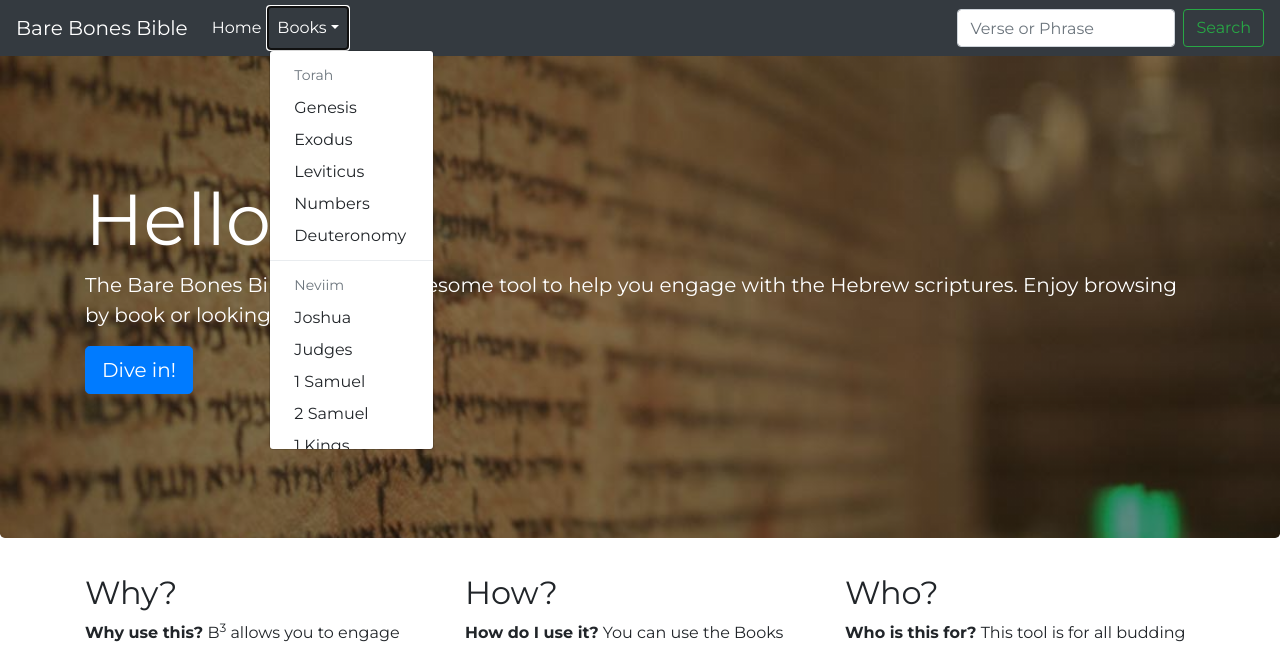
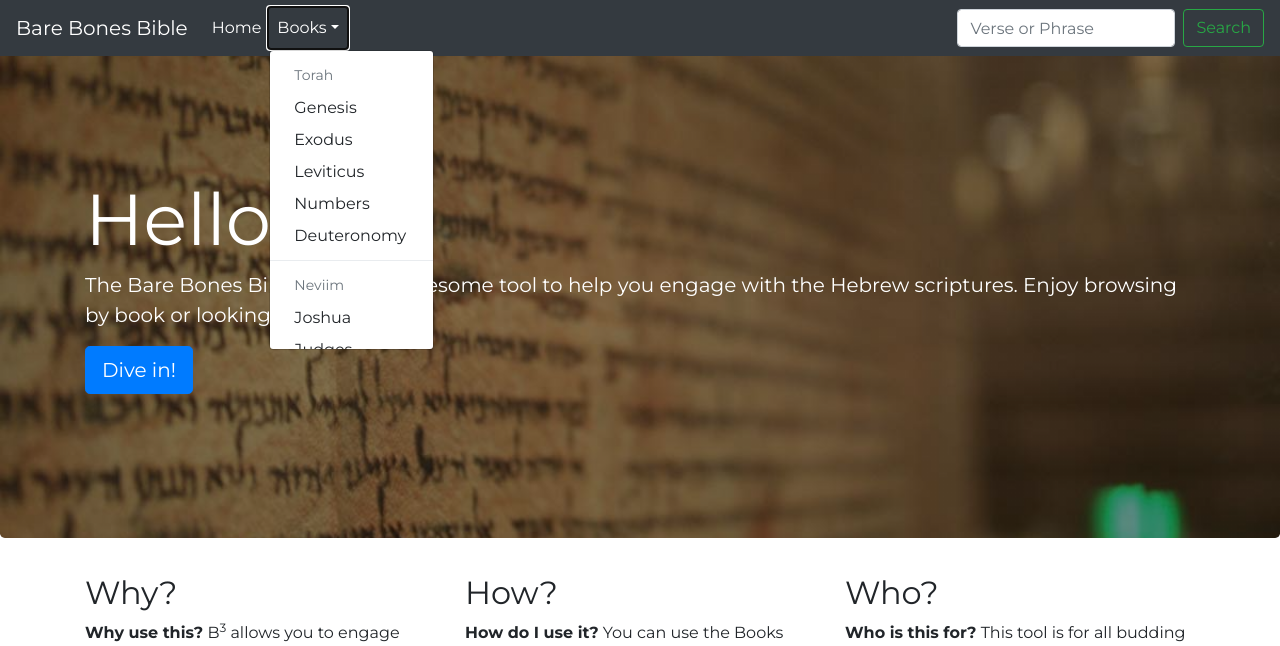
Before and after one commit to joehall87/bare-bones-bible, a Flask app: page /home in a window 1280 px wide, after a click on "Books". Shown: the top 646 px of the page. Run offline with Flask 2, Linux system fonts and the light colour scheme; parts of the project's set-up code (start-up, migrations or seed data) failed here and were passed over; some libraries are stand-ins or nearby versions; some web fonts are replaced.

Commit message:
Renaming bibleapp module to b3

```diff
--- a/bibleapp/lexicon.py
+++ b/b3/lexicon.py
@@ -4,7 +4,7 @@ import os.path
 import re
 import urllib.parse
 
-from bibleapp.hebrew import Hebrew
+from .hebrew import Hebrew
 
 
 _HEBREW = Hebrew()
--- a/main.py
+++ b/main.py
@@ -5,8 +5,8 @@ import urllib.parse
 
 from flask import Flask, render_template, redirect, request, url_for
 
-from bibleapp.book import Tanakh, UnknownBookError
-from bibleapp.lexicon import Lexicon
+from b3.book import Tanakh, UnknownBookError
+from b3.lexicon import Lexicon
 
 
 app = Flask(__name__)
--- a/scripts/02_create_translations.py
+++ b/scripts/02_create_translations.py
@@ -9,7 +9,7 @@ from google.cloud import translate
 
 import sys
 sys.path.append(os.path.dirname(os.path.dirname(os.path.realpath(__file__))))
-from bibleapp.book import Tanakh
+from b3.book import Tanakh
 
 
 LEXICON_DIR = os.path.join(os.path.dirname(os.path.dirname(os.path.realpath(__file__))), 'resources', 'lexicon')
--- a/scripts/03_scrape_biblehub.py
+++ b/scripts/03_scrape_biblehub.py
@@ -5,7 +5,7 @@ import requests
 
 import sys
 sys.path.append(os.path.dirname(os.path.dirname(os.path.realpath(__file__))))
-from bibleapp.book import Tanakh
+from b3.book import Tanakh
 
 
 LEXICON_DIR = os.path.join(os.path.dirname(os.path.dirname(os.path.realpath(__file__))), 'resources', 'lexicon')
--- a/scripts/04_create_lexicon.py
+++ b/scripts/04_create_lexicon.py
@@ -9,8 +9,8 @@ import requests
 
 import sys
 sys.path.append(os.path.dirname(os.path.dirname(os.path.realpath(__file__))))
-from bibleapp.book import Tanakh
-from bibleapp.hebrew import Hebrew
+from b3.book import Tanakh
+from b3.hebrew import Hebrew
 
 
 # Need to put HebrewStrong.xml and LexicalIndex.xml from https://github.com/openscriptures/HebrewLexicon into this dir:
--- a/scripts/05_transliterate.py
+++ b/scripts/05_transliterate.py
@@ -7,7 +7,7 @@ import urllib.parse
 
 import sys
 sys.path.append(os.path.dirname(os.path.dirname(os.path.realpath(__file__))))
-from bibleapp.hebrew import Hebrew
+from b3.hebrew import Hebrew
 
 
 _SEFARIA_DIR = os.path.join(os.path.dirname(os.path.dirname(os.path.realpath(__file__))), 'resources', 'sefaria')
--- a/static/style.css
+++ b/static/style.css
@@ -22,7 +22,7 @@ body {
 /* Fixed navbar */
 .scrollable-menu {
   height: auto;
-  max-height: 400px;
+  max-height: 300px;
   overflow-x: hidden;
 }
 /* Hebrew highlighting */
```
Also changed, not shown: b3/__init__.py (added), b3/book.py (renamed from bibleapp/book.py), b3/hebrew.py (renamed from bibleapp/hebrew.py), b3/tests/__init__.py (added), b3/tests/test_hebrew.py (renamed from bibleapp/tests/test_hebrew.py), b3/w2v.py (renamed from bibleapp/w2v.py).
